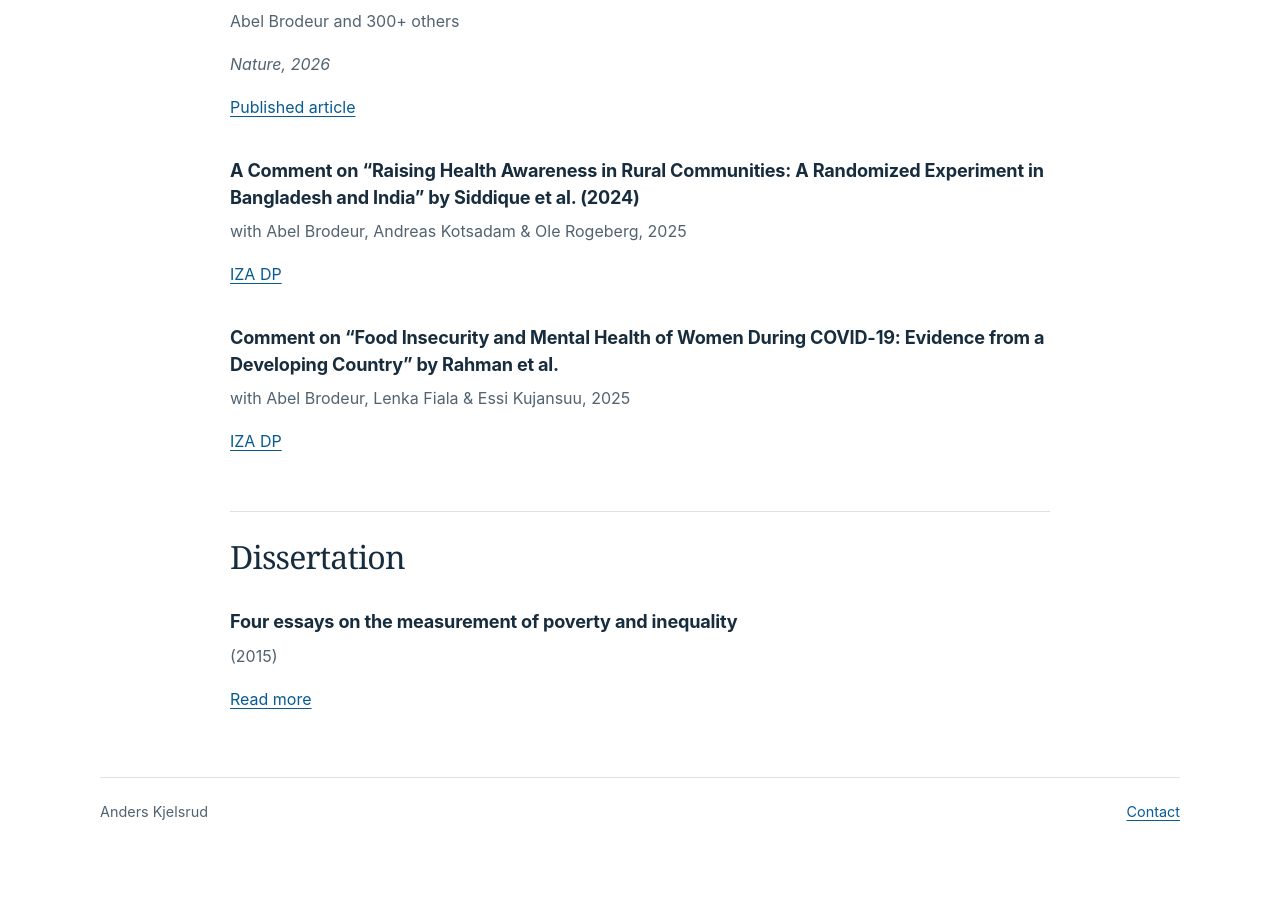
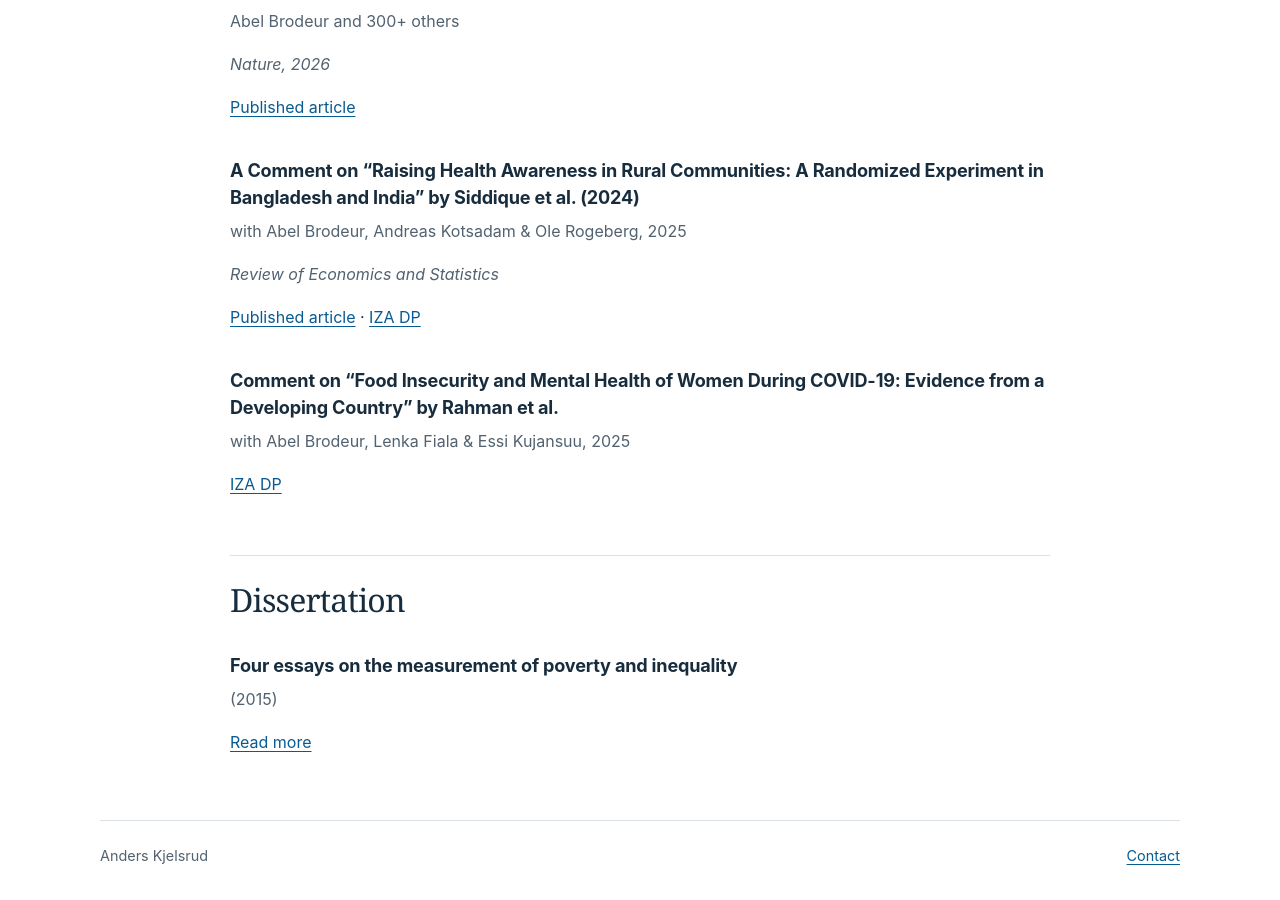
Before and after one commit to anderskjelsrud/anderskjelsrud.github.io, a Jekyll site: the page built from research.md, in a window 1280 px wide and 900 px high, scrolled down 3728 px. Built offline with Jekyll 4.4.1, drawn with Linux system fonts in a browser that asks for light colours; before the commit the page ends 4585 px from its top, so only the background shows below that.

Commit message:
Add Review of Economics and Statistics publication link

```diff
--- a/research.md
+++ b/research.md
@@ -153,7 +153,9 @@ Abel Brodeur and 300+ others
 
 with Abel Brodeur, Andreas Kotsadam & Ole Rogeberg, 2025
 
-[IZA DP](https://www.iza.org/publications/dp/17783/a-comment-on-raising-health-awareness-in-rural-communities-a-randomized-experiment-in-bangladesh-and-india-by-siddique-et-al-2024)
+*Review of Economics and Statistics*
+
+[Published article](https://direct.mit.edu/rest/article/108/5/1466/138996/A-Comment-on-Raising-Health-Awareness-in-Rural) · [IZA DP](https://www.iza.org/publications/dp/17783/a-comment-on-raising-health-awareness-in-rural-communities-a-randomized-experiment-in-bangladesh-and-india-by-siddique-et-al-2024)
 
 ### Comment on “Food Insecurity and Mental Health of Women During COVID-19: Evidence from a Developing Country” by Rahman et al.
 
```
